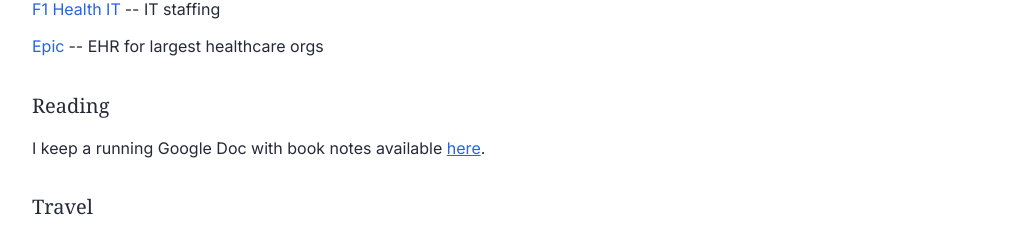
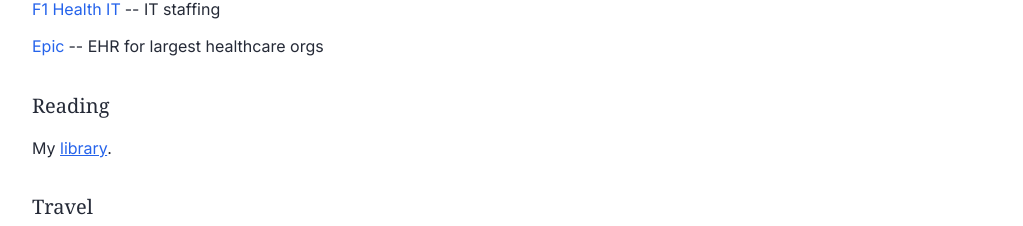
Before and after one commit to jonmgalante/galante-portfolio-hub, a React (Vite) app: page / in a window 1280 px wide. Shown: the part 1076-1302 px from the top of the page, without its empty margins (128-1151 px from the left). Built offline with nearby package versions, Linux system fonts and the light colour scheme.

Commit message:
Update link text in ReadingSection component

```diff
--- a/src/components/ReadingSection.tsx
+++ b/src/components/ReadingSection.tsx
@@ -15,12 +15,12 @@ const ReadingSection: React.FC<ReadingSectionProps> = () => {
   return (
     <section className="section mt-8">
       <h2 className="text-xl font-serif mb-4">Reading</h2>
-      <p>I keep a running Google Doc with book notes available <a
+      <p>My <a
         href="https://docs.google.com/document/d/1RvKbNU5XghYzoVPLrRQl57a4t4yunfApmUOAYmyqPCg/edit?usp=sharing"
         target="_blank"
         rel="noopener noreferrer"
         className="text-blue-600 hover:text-blue-800 underline"
-      >here</a>.</p>
+      >library</a>.</p>
     </section>
   );
 };
```
